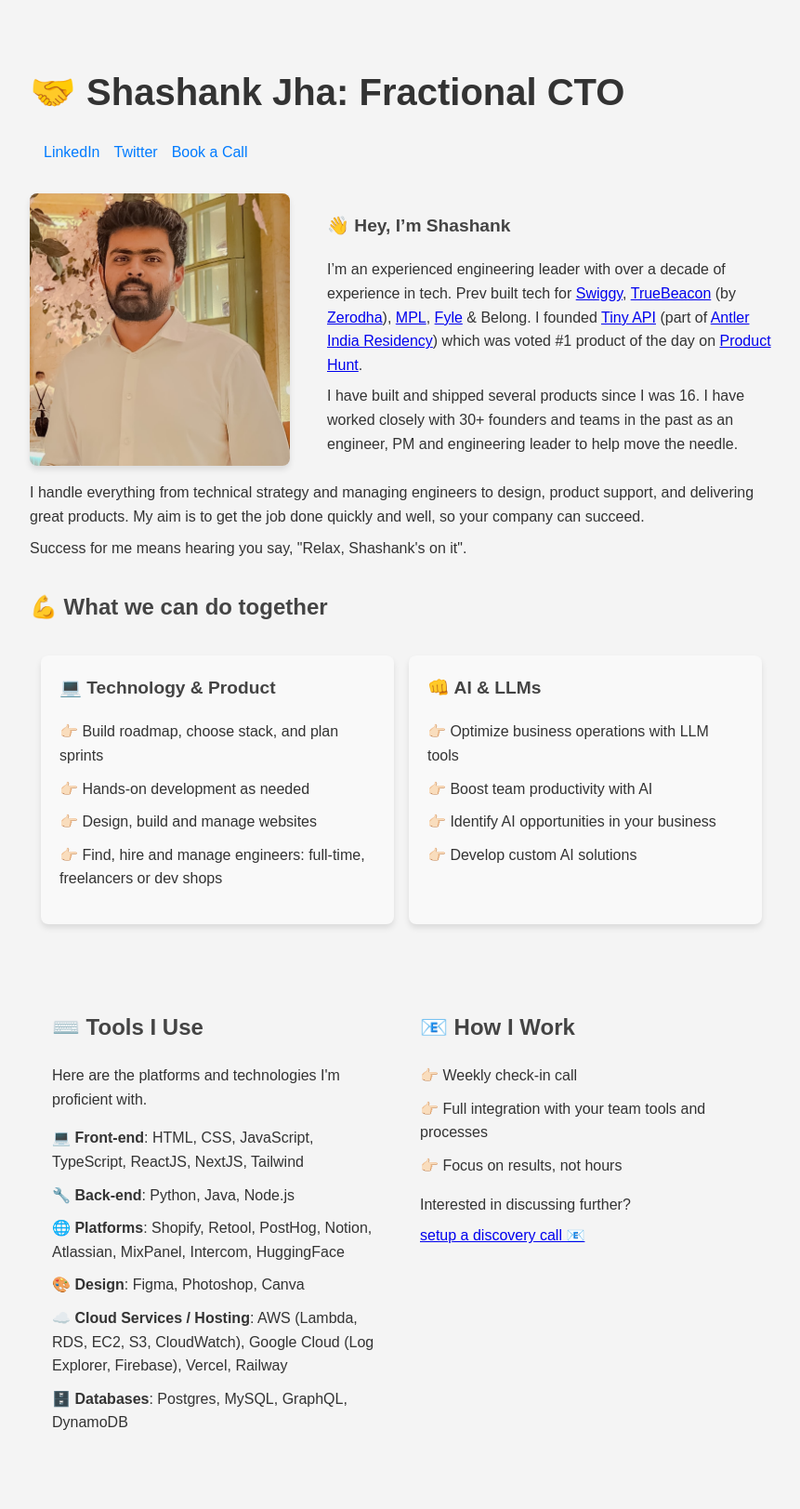
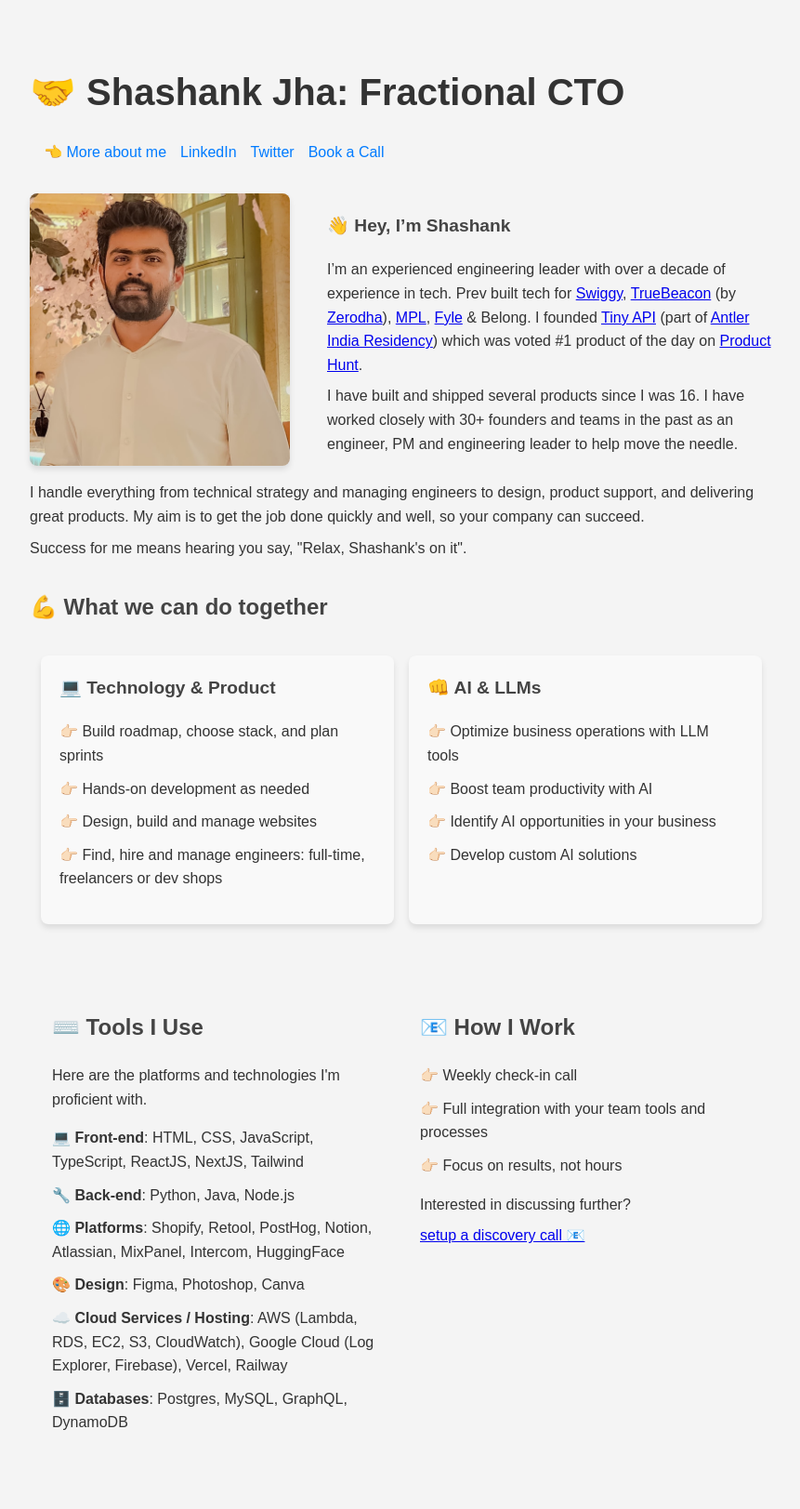
Before and after one commit to theshajha/theshajha, a Jekyll site: the page cto.html, which Jekyll copies as it is, in a window 1280 px wide. Shown: the whole page at 93% size, without its empty margins (208-1069 px from the left). Built offline with Jekyll 4.4.1, drawn with Linux system fonts in a browser that asks for light colours.

Commit message:
updated CTO page

```diff
--- a/cto.html
+++ b/cto.html
@@ -187,6 +187,7 @@
         <div>
             <h1>🤝 Shashank Jha: Fractional CTO</h1>
             <div class="header-links">
+                <a href="https://theshajha.com">👈 More about me </a>
                 <a href="https://linkedin.com/in/theshajha/" target="_blank">LinkedIn </a>
                 <a href="https://twitter.com/theshajha" target="_blank">Twitter </a>
                 <a href="https://cal.com/theshajha/fractional-cto" target="_blank">Book a Call</a>
```
